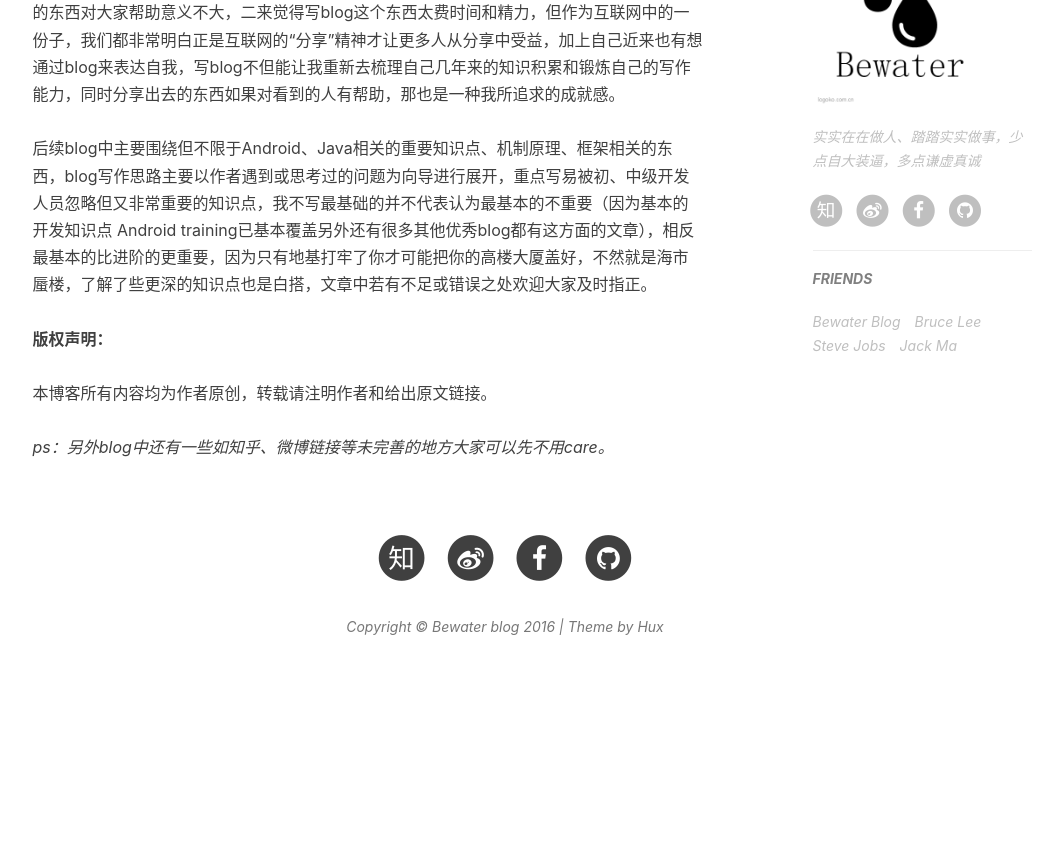
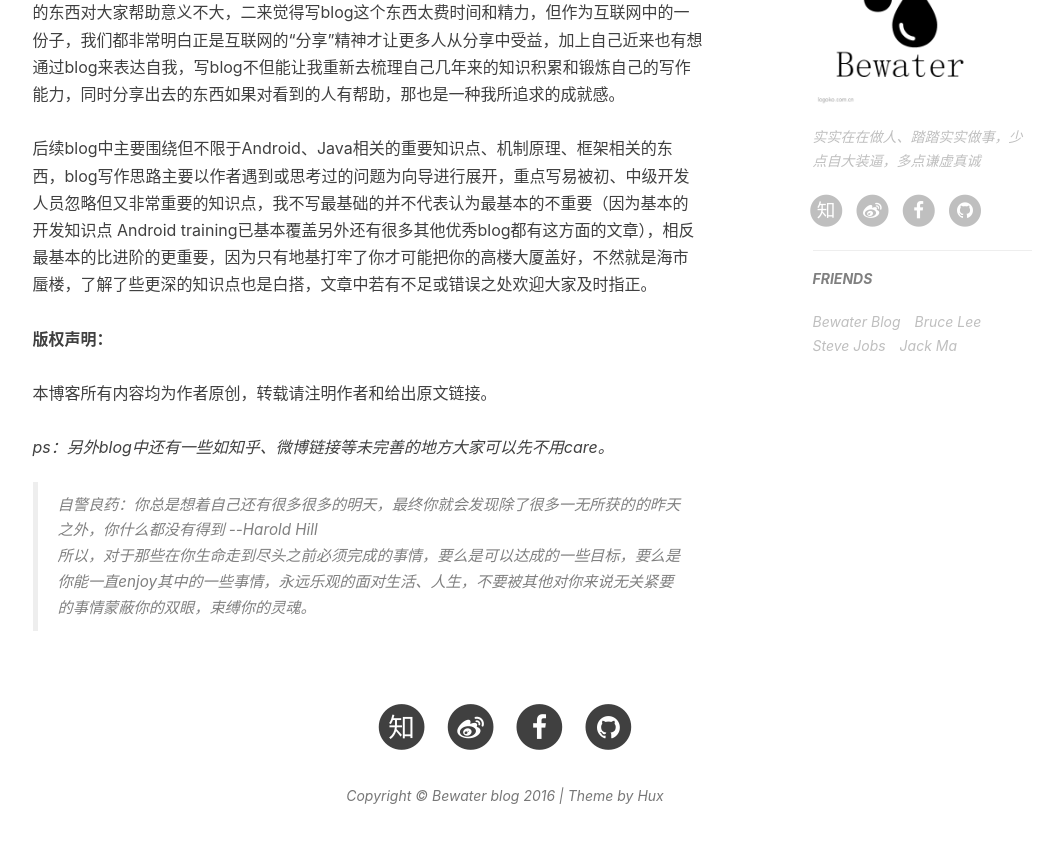
Before and after one commit to Bewater0101/bewater.github.io, a Jekyll site: the page built from about.html, in a window 1280 px wide and 900 px high, scrolled down 633 px. Shown: the top 843 px of the window, without its empty margins (135-1189 px from the left). Built offline with Jekyll 4.4.1, drawn with Linux system fonts in a browser that asks for light colours; nearby versions of some CDN libraries; comment, search, counter and statistics services are not loaded; before the commit the page ends 1364 px from its top, so only the background shows below that.

Commit message:
[gh-pages] change: update about me

```diff
--- a/about.html
+++ b/about.html
@@ -35,6 +35,12 @@ header-img: "img/about-bg.jpg"
 	<br>
 	<br>
 	<i>ps：另外blog中还有一些如知乎、微博链接等未完善的地方大家可以先不用care。<i/>
+
+	<blockquote>
+        自警良药：你总是想着自己还有很多很多的明天，最终你就会发现除了很多一无所获的的昨天之外，你什么都没有得到  --Harold Hill<br>
+
+		           所以，对于那些在你生命走到尽头之前必须完成的事情，要么是可以达成的一些目标，要么是你能一直enjoy其中的一些事情，永远乐观的面对生活、人生，不要被其他对你来说无关紧要的事情蒙蔽你的双眼，束缚你的灵魂。
+    </blockquote>
 	<!--
     <p style="text-align:right;">
         —— <a href="http://www.baidu.com">This is just for test </a>
```
